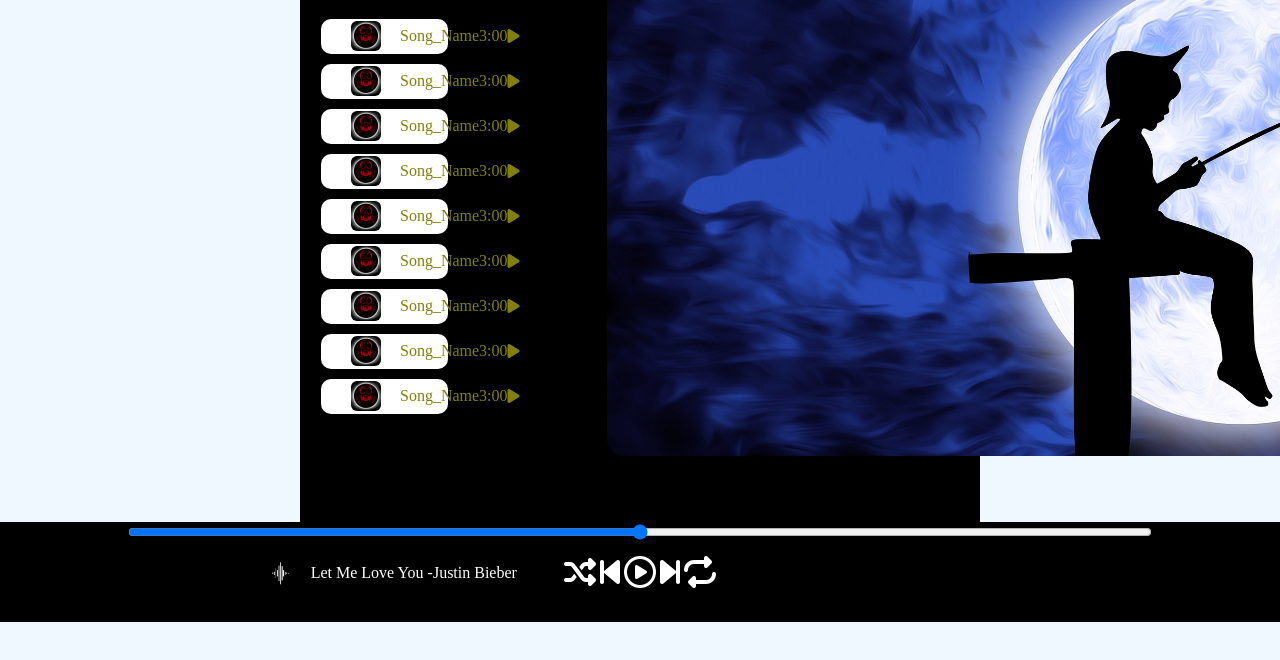
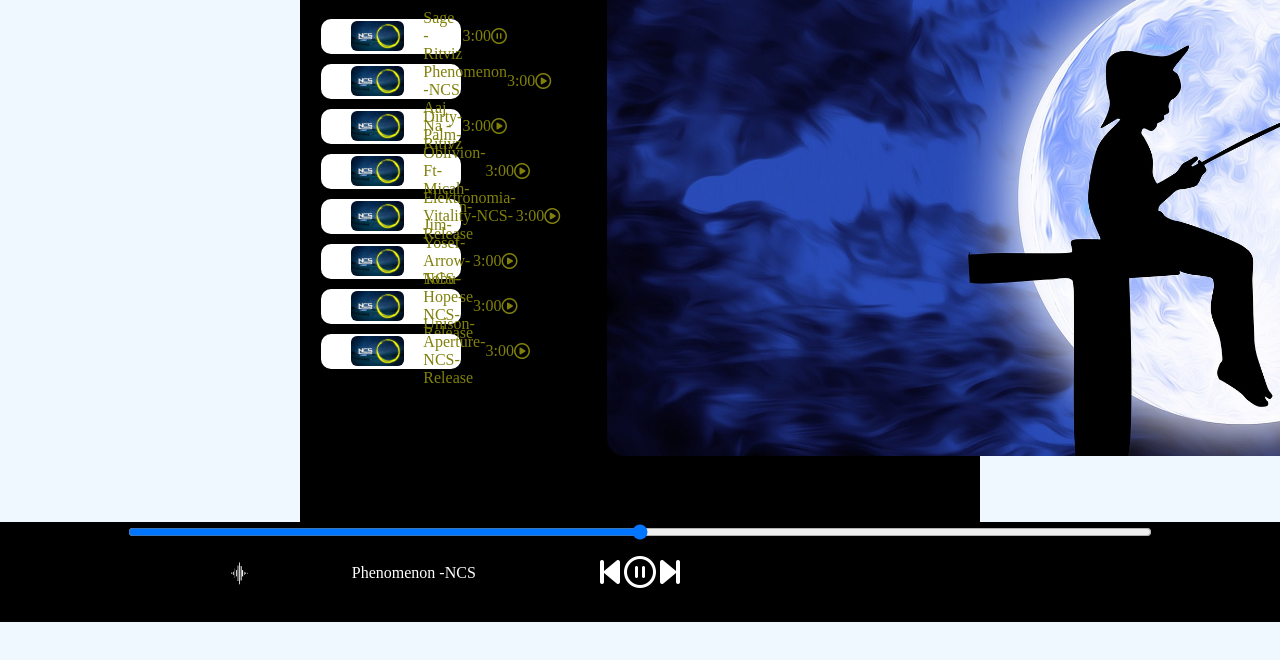
Before and after one commit to Hitesh4278/webster_melomaniac, a plain HTML site: page muxion.html in a window 1280 px wide. Both pictures are taken after a click on the icon 513 px from the left and 214 px from the top of the page. Shown: the part 178-838 px from the top of the page. Drawn offline with Linux system fonts and the light colour scheme.

Commit message:
Written Javascript of forward and backword and displayed the name near the music bar and all the things are done

```diff
--- a/muxion.html
+++ b/muxion.html
@@ -36,9 +36,9 @@
 
                     <img src="cover.jpg" alt="1">
 
-                    <span>Song_Name</span>
+                    <span class="songname">Song_Name</span>
 
-                    <span class="play_list"></span> <span> 3:00</span> <i class="fa-solid fa-play"></i>
+                    <span class="play_list"></span> <span> 3:00</span> <i id="1" class="   far PLAY  fa-circle-play"></i>
 
                 </div>
 
@@ -46,18 +46,18 @@
 
                     <img src="cover.jpg" alt="1">
 
-                    <span>Song_Name</span>
+                    <span class="songname">Song_Name</span>
 
-                    <span class="play_list"></span> <span> 3:00</span> <i class="fa-solid fa-play"></i>
+                    <span class="play_list"></span> <span> 3:00</span> <i id="2" class="  far PLAY fa-play-circle"></i>
 
                 </div>
                 <div class="SongsItem">
 
                     <img src="cover.jpg" alt="1">
 
-                    <span>Song_Name</span>
+                    <span class="songname">Song_Name</span>
 
-                    <span class="play_list"></span> <span> 3:00</span> <i class="fa-solid fa-play"></i>
+                    <span class="play_list"></span> <span> 3:00</span> <i id="3" class=" far  PLAY fa-play-circle"></i>
 
                 </div>
 
@@ -66,56 +66,51 @@
 
                     <img src="cover.jpg" alt="1">
 
-                    <span>Song_Name</span>
+                    <span class="songname">Song_Name</span>
 
-                    <span class="play_list"></span> <span> 3:00</span> <i class="fa-solid fa-play"></i>
+                    <span class="play_list"></span> <span> 3:00</span> <i id="4" class=" far  PLAY fa-play-circle"></i>
+
+                </div>
+
+                <div class="SongsItem">
+
+                    <img src="cover.jpg" alt="1">
+
+                    <span class="songname">Song_Name</span>
+
+                    <span class="play_list"></span> <span> 3:00</span> <i id="5" class=" far  PLAY fa-play-circle"></i>
 
                 </div>
                 <div class="SongsItem">
 
                     <img src="cover.jpg" alt="1">
 
-                    <span>Song_Name</span>
+                    <span class="songname">Song_Name</span>
 
-                    <span class="play_list"></span> <span> 3:00</span> <i class="fa-solid fa-play"></i>
+                    <span class="play_list"></span> <span> 3:00</span> <i id="6" class=" far  PLAY fa-play-circle"></i>
+
+                </div>
+
+                <div class="SongsItem">
+
+                    <img src="cover.jpg" alt="1">
+
+                    <span class="songname">Song_Name</span>
+
+                    <span class="play_list"></span> <span> 3:00</span> <i id="7" class=" far PLAY fa-play-circle"></i>
 
                 </div>
                 <div class="SongsItem">
 
                     <img src="cover.jpg" alt="1">
 
-                    <span>Song_Name</span>
+                    <span class="songname">Song_Name</span>
 
-                    <span class="play_list"></span> <span> 3:00</span> <i class="fa-solid fa-play"></i>
+                    <span class="play_list"></span> <span> 3:00</span> <i id="8" class=" far PLAY fa-play-circle"></i>
 
                 </div>
-                <div class="SongsItem">
 
-                    <img src="cover.jpg" alt="1">
 
-                    <span>Song_Name</span>
-
-                    <span class="play_list"></span> <span> 3:00</span> <i class="fa-solid fa-play"></i>
-
-                </div>
-                <div class="SongsItem">
-
-                    <img src="cover.jpg" alt="1">
-
-                    <span>Song_Name</span>
-
-                    <span class="play_list"></span> <span> 3:00</span> <i class="fa-solid fa-play"></i>
-
-                </div>
-                <div class="SongsItem">
-
-                    <img src="cover.jpg" alt="1">
-
-                    <span>Song_Name</span>
-
-                    <span class="play_list"></span> <span> 3:00</span> <i class="fa-solid fa-play"></i>
-
-                </div>
 
             </div>
         </div>
@@ -124,23 +119,23 @@
 
     <div class="bottom" id="br">
 
-        <input type="range" name="bar" id="musicBar" min="0" max="100">
+        <input type="range" name="bar" id="musicBar" min="0" value="0" max="100">
 
-         <div class="icons">
+        <div class="icons">
 
-            <i class="fa-2x fa-solid fa-shuffle"></i>
-            <i class="fas fa-2x fa-step-backward"></i>
-            <i class="far fa-2x fa-play-circle" id="masterPlay"></i>
-            <i class="fas fa-2x fa-step-forward"></i>
-            <i class=" fa-2x fa-solid fa-repeat"></i>
+
+            <i class="  fas fa-2x fa-step-backward"  id="previous"></i>
+            <i class="  far fa-2x fa-play-circle" id="masterPlay"></i>
+            <i class="  fas fa-2x fa-step-forward " id="next"></i>
+
 
         </div>
 
 
 
         <div class="songinfo">
-                Let Me Love You -Justin Bieber
-                <img src="gif.gif" id="gif" alt="">
+            <span id="mastersong"> Sage -Ritviz</span>
+            <img src="gif.gif" id="gif" alt="">
         </div>
 
     </div>
--- a/script.js
+++ b/script.js
@@ -1,29 +1,141 @@
 console.log("Musixon_Avishkar");
 
+
 let songIndex = 0;
-let audioelement = new Audio('1.mp3');
+let bar = document.getElementById('musicBar');
+
+let audioelement = new Audio('songs/1.mp3');
 
 let masterplay = document.getElementById('masterPlay');
-let gif  = document.getElementById('gif');
-// let musicBar = document.getElementsById('musicBar');
+
+let gif = document.getElementById('gif');
+
+let masterSong=document.getElementById('mastersong');
+
+let songItems = Array.from(document.getElementsByClassName('SongsItem'));
 let songs = [
-    {songname: "Phenomenon", filePath: "song/1.mp3", coverPath: "cover/1.jpg" },
-    {songname: "Phenomenon", filePath: "2.mp3", coverPath: "cover/1.jpg"},
-    {songname: "Phenomenon", filePath: "3.mp3", coverPath: "cover/1.jpg"},
+
+    { songname: "Sage -Ritviz", filePath: "songs/1.mp3", coverPath: "cover/2.jpg" },
+    { songname: "Phenomenon -NCS", filePath: "songs/2.mp3", coverPath: "cover/2.jpg" },
+    { songname: "Aaj Na -Ritivz", filePath: "songs/3.mp3", coverPath: "cover/2.jpg" },
+    { songname: "Dirty-Palm-Oblivion-Ft-Micah-Martin-ncs", filePath: "songs/4.mp3", coverPath: "cover/2.jpg" },
+    { songname: "Elektronomia-Vitality-NCS-Release", filePath: "songs/5.mp3", coverPath: "cover/2.jpg" },
+    { songname: "Jim-Yosef-Arrow-NCS-Release", filePath: "songs/6.mp3", coverPath: "cover/2.jpg" },
+    { songname: "Tobu-Hope-NCS-Release", filePath: "songs/7.mp3", coverPath: "cover/2.jpg" },
+    { songname: "Unison-Aperture-NCS-Release", filePath: "songs/8.mp3", coverPath: "cover/2.jpg" },
+    { songname: "Tobu-Good-Times-NCS-Release", filePath: "songs/9.mp3", coverPath: "cover/32.jpg" },
+
 
 ]
 
-masterplay.addEventListener('click', ()=>{
-    if(audioelement.paused || audioelement.currentTime<=0){
+songItems.forEach((element, i) => {
+    // console.log(element,i);
+    element.getElementsByTagName('img')[0].src = songs[i].coverPath;
+    element.getElementsByClassName("songname")[0].innerHTML = songs[i].songname;
+
+
+})
+
+masterplay.addEventListener('click', () => {
+    if (audioelement.paused || audioelement.currentTime <= 0) {
         audioelement.play();
         masterplay.classList.remove('fa-play-circle');
         masterplay.classList.add('fa-pause-circle');
-        gif.style.opacity=1;
+        gif.style.opacity = 1;
     }
-    else{
+    else {
         audioelement.pause();
         masterplay.classList.remove('fa-pause-circle');
         masterplay.classList.add('fa-play-circle');
-        gif.style.opacity=0;
+        gif.style.opacity = 0;
     }
-} )
+})
+
+
+// listning to the events
+
+audioelement.addEventListener('timeupdate', () => {
+    // console.log('timeupdate');
+    //music bar updating
+
+    progress = parseInt((audioelement.currentTime / audioelement.duration) * 100);
+    // console.log(progress);
+
+    bar.value = progress;
+})
+
+bar.addEventListener('change', () => {
+
+    audioelement.currentTime = bar.value * audioelement.duration / 100;
+
+})
+
+const makeAllPlays = () => {
+    Array.from(document.getElementsByClassName('PLAY')).forEach((element) => {
+        element.classList.remove('fa-pause-circle');
+        element.classList.add('fa-play-circle');
+    })
+
+}
+
+Array.from(document.getElementsByClassName('PLAY')).forEach((element) => {
+    element.addEventListener('click', (e) => {
+        // console.log(e.target);
+        makeAllPlays();
+        songIndex = parseInt(e.target.id);
+
+        e.target.classList.remove('fa-circle-play');
+        e.target.classList.add('fa-pause-circle');
+
+        audioelement.src = `songs/${songIndex}.mp3`;
+        masterSong.innerHTML=songs[songIndex].songname;
+        audioelement.currentTime = 0;
+        audioelement.play();
+        gif.style.opacity = 1;
+        masterplay.classList.remove('fa-play-circle');
+        masterplay.classList.add('fa-pause-circle');
+
+    })
+})
+
+document.getElementById('next').addEventListener('click',()=>{
+    if(songIndex>=8)
+    {
+        songIndex=0;
+    }
+    else
+    {
+        songIndex=songIndex+1;
+
+        audioelement.src = `songs/${songIndex+1}.mp3`;
+        masterSong.innerHTML=songs[songIndex].songname;
+        audioelement.currentTime = 0;
+        audioelement.play();
+        gif.style.opacity = 1;
+        masterplay.classList.remove('fa-play-circle');
+        masterplay.classList.add('fa-pause-circle');
+
+
+    }
+})
+
+document.getElementById('previous').addEventListener('click',()=>{
+    if(songIndex<=0)
+    {
+        songIndex=0;
+    }
+    else
+    {
+        songIndex=songIndex-1;
+        masterSong.innerHTML=songs[songIndex].songname;
+
+        audioelement.src = `songs/${songIndex+1}.mp3`;
+        audioelement.currentTime = 0;
+        audioelement.play();
+        gif.style.opacity = 1;
+        masterplay.classList.remove('fa-play-circle');
+        masterplay.classList.add('fa-pause-circle');
+
+
+    }
+})
--- a/style.css
+++ b/style.css
@@ -122,7 +122,7 @@ body {
     position: relative;
     display: flex;
     background-color: white;
-    width: 18%;
+    width: 20%;
     justify-content:space-around;
      align-content: center;
     align-items: center;
@@ -176,3 +176,8 @@ body {
   height: 30px;
   right: 265px;
 }
+
+.SongsItem i
+{
+  cursor: pointer;
+}
```
Also changed, not shown: cover/2.jpg (added), 8 other files.
